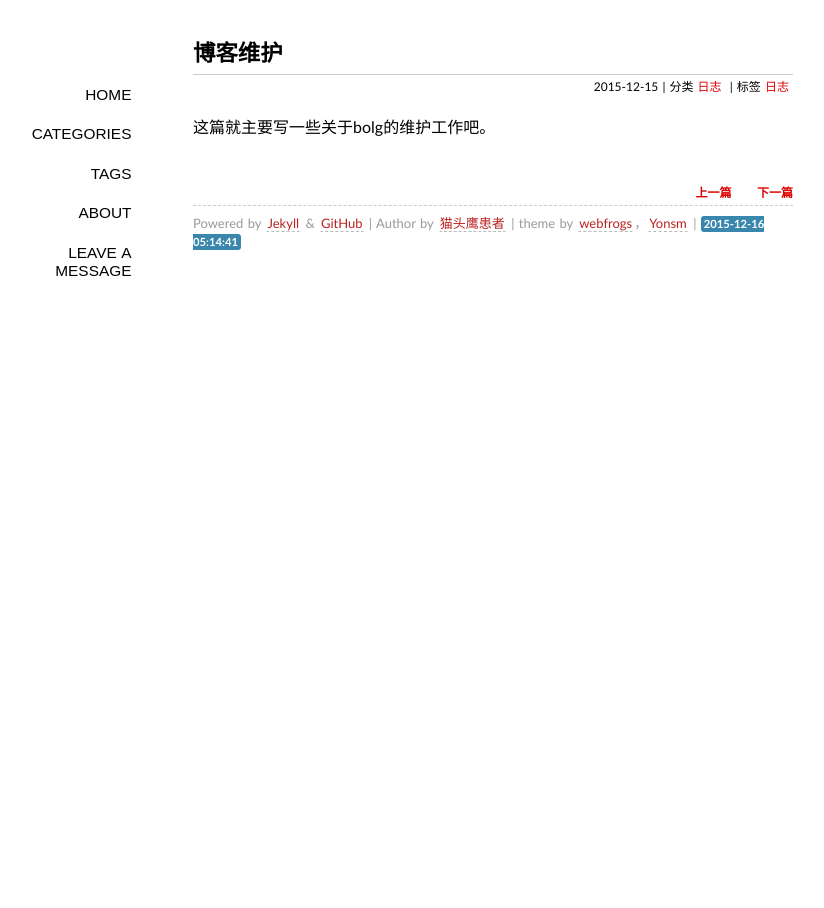
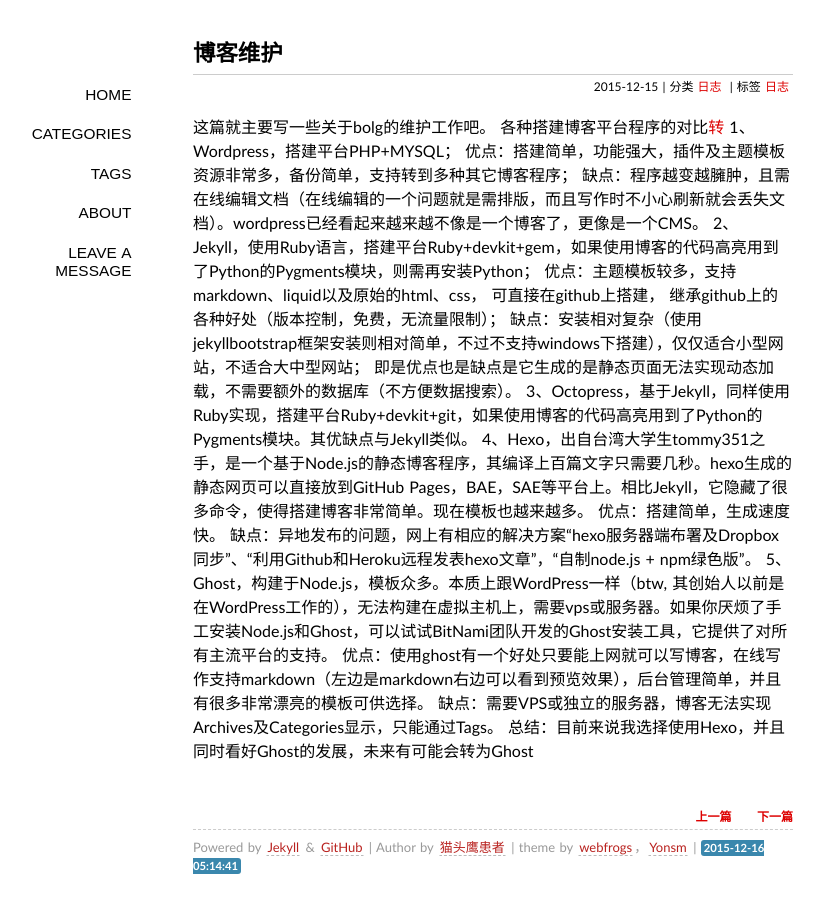
Before and after one commit to NightKs/NightKs.github.io, a Jekyll site: the page built from _posts/2015-12-15-bo-ke-wei-hu.md, in a window 1280 px wide. Shown: the whole page, without its empty margins (147-971 px from the left). Built offline with Jekyll 4.4.1, drawn with Linux system fonts in a browser that asks for light colours; some web fonts are replaced; Markdown is read by kramdown in place of the engine named in the settings; comment, search, counter and statistics services are not loaded.

Commit message:
Update 2015-12-15-bo-ke-wei-hu.md

```diff
--- a/_posts/2015-12-15-bo-ke-wei-hu.md
+++ b/_posts/2015-12-15-bo-ke-wei-hu.md
@@ -6,3 +6,19 @@
 categories: 日志
 ---
 这篇就主要写一些关于bolg的维护工作吧。
+各种搭建博客平台程序的对比[转](http://read.mobi/2015/03/15/blog-source-comparison/)
+1、Wordpress，搭建平台PHP+MYSQL；
+优点：搭建简单，功能强大，插件及主题模板资源非常多，备份简单，支持转到多种其它博客程序；
+缺点：程序越变越臃肿，且需在线编辑文档（在线编辑的一个问题就是需排版，而且写作时不小心刷新就会丢失文档）。wordpress已经看起来越来越不像是一个博客了，更像是一个CMS。
+2、Jekyll，使用Ruby语言，搭建平台Ruby+devkit+gem，如果使用博客的代码高亮用到了Python的Pygments模块，则需再安装Python；
+优点：主题模板较多，支持markdown、liquid以及原始的html、css， 可直接在github上搭建， 继承github上的各种好处（版本控制，免费，无流量限制）；
+缺点：安装相对复杂（使用jekyllbootstrap框架安装则相对简单，不过不支持windows下搭建），仅仅适合小型网站，不适合大中型网站；
+即是优点也是缺点是它生成的是静态页面无法实现动态加载，不需要额外的数据库（不方便数据搜索）。
+3、Octopress，基于Jekyll，同样使用Ruby实现，搭建平台Ruby+devkit+git，如果使用博客的代码高亮用到了Python的Pygments模块。其优缺点与Jekyll类似。
+4、Hexo，出自台湾大学生tommy351之手，是一个基于Node.js的静态博客程序，其编译上百篇文字只需要几秒。hexo生成的静态网页可以直接放到GitHub Pages，BAE，SAE等平台上。相比Jekyll，它隐藏了很多命令，使得搭建博客非常简单。现在模板也越来越多。
+优点：搭建简单，生成速度快。
+缺点：异地发布的问题，网上有相应的解决方案“hexo服务器端布署及Dropbox同步”、“利用Github和Heroku远程发表hexo文章”，“自制node.js + npm绿色版”。
+5、Ghost，构建于Node.js，模板众多。本质上跟WordPress一样（btw, 其创始人以前是在WordPress工作的），无法构建在虚拟主机上，需要vps或服务器。如果你厌烦了手工安装Node.js和Ghost，可以试试BitNami团队开发的Ghost安装工具，它提供了对所有主流平台的支持。
+优点：使用ghost有一个好处只要能上网就可以写博客，在线写作支持markdown（左边是markdown右边可以看到预览效果），后台管理简单，并且有很多非常漂亮的模板可供选择。
+缺点：需要VPS或独立的服务器，博客无法实现Archives及Categories显示，只能通过Tags。
+总结：目前来说我选择使用Hexo，并且同时看好Ghost的发展，未来有可能会转为Ghost
```
